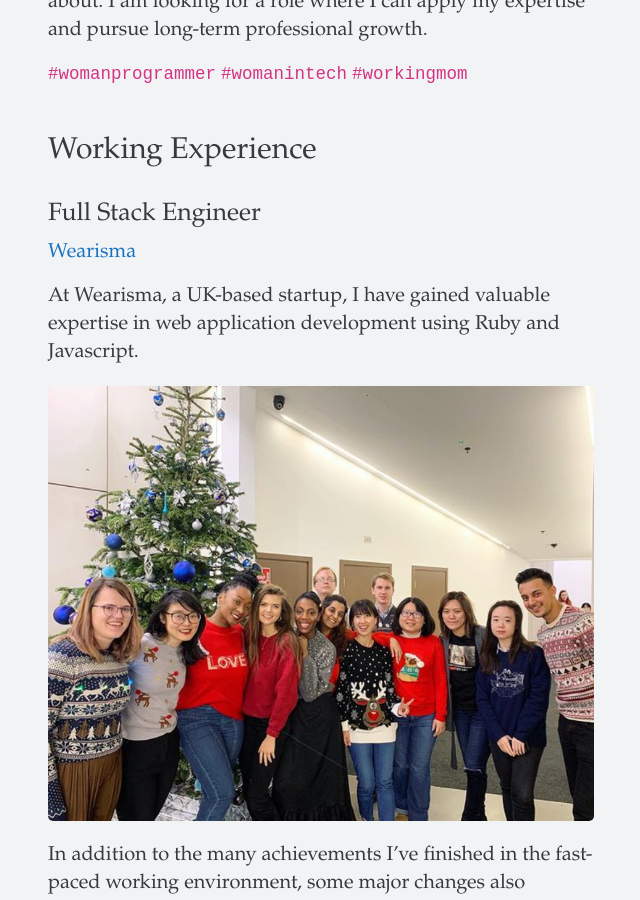
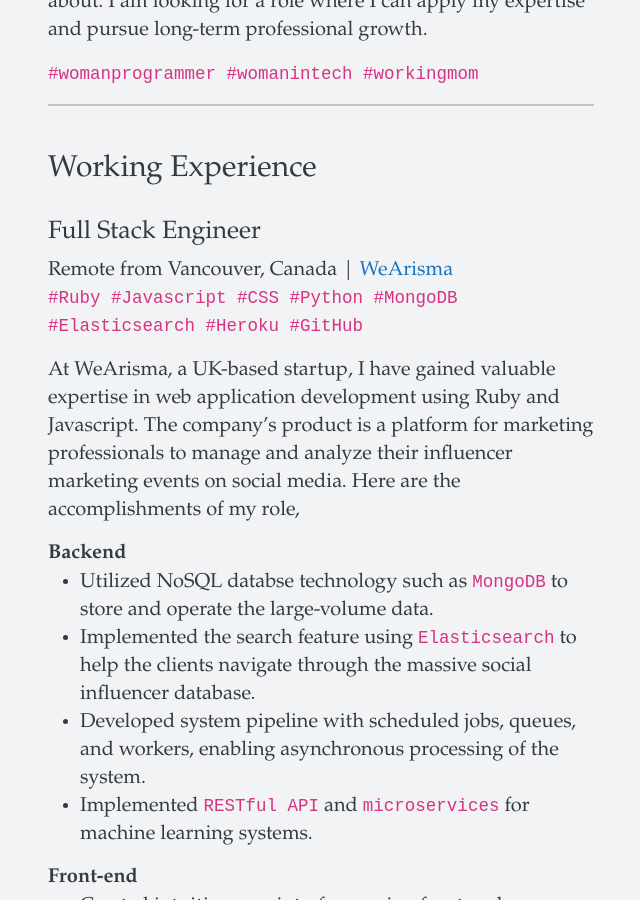
Before and after one commit to ikulan/personal_website_v1, a Jekyll site: the page built from index.md, in a window 1280 px wide and 900 px high, scrolled down 1371 px. Shown: the whole window, without its empty margins (319-959 px from the left). Built offline with Jekyll 4.4.1, drawn with Linux system fonts in a browser that asks for light colours; some of the changed text lies outside the part shown.

Commit message:
Complete contents about experiences

```diff
--- a/_includes/contact.html
+++ b/_includes/contact.html
@@ -1,12 +1,22 @@
 <div class="contact">
   <h2>Contact</h2>
   <ul>
-    <li>University of Jekyll</li>
-    <li>Department of Themes</li>
-    <li>123 Main St, Anytown, USA</li>
-    <li><span class="li-icon">{% include svg/pin-alt.svg %}</span><span>Foobar Hall 1.23</span></li>
-    <li><span class="li-icon">{% include svg/phone.svg %}</span><span>+1 234 567 890</span></li>
-    <li><span class="li-icon">{% include svg/mail.svg %}</span><a href="mailto:username@domain.com">username@domain.com</a></li>
-    <li><span class="li-icon">{% include svg/internet.svg %}</span><a href="https://cvless.netlify.app">https://cvless.netlify.app</a></li>
+    <li>
+      <span class="li-icon">{% include svg/pin-alt.svg %}</span>
+      <span>Vancouver, BC, Canada</span>
+    </li>
+    <li>
+      <span class="li-icon">{% include svg/mail.svg %}</span>
+      <a href="mailto:ikulan12@gmail.com">ikulan12@gmail.com</a>
+    </li>
+    <li>
+      <span class="li-icon">{% include svg/linkedin.svg %}</span>
+      <a href="https://www.linkedin.com/in/ikulan12/">www.linkedin.com/in/ikulan12</a>
+    </li>
+        <li>
+      <span class="li-icon">{% include svg/github.svg %}</span>
+      <a href="https://github.com/ikulan">github.com/ikulan</a>
+    </li>
+
   </ul>
 </div>
--- a/index.md
+++ b/index.md
@@ -5,59 +5,102 @@
 
 # About
 
-Hi, I am Patty. I’m actively seeking job opportunities.
+Hi👋, I am Patty. I’m actively seeking job opportunities.
 
 I have 6 years of experience working in software development. My experience expands on full stack web development using Ruby, Javascript and backend system development using Java. I am enthusiastic about diving into new technologies and building software systems. I like to solve problems through organized and elegant code.
 
 I had a career gap to focus on taking care of my baby and family. Now I am ready and excited to resume my career in the software development field that I am deeply passionate about. I am looking for a role where I can apply my expertise and pursue long-term professional growth.
 
-`#womanprogrammer`
-`#womanintech`
-`#workingmom`
+`#womanprogrammer #womanintech #workingmom`
 
+***
 
 # Working Experience
 
 ## Full Stack Engineer
-[Wearisma](https://www.wearisma.com/)
+Remote from Vancouver, Canada | [WeArisma](https://www.wearisma.com/) \
+`#Ruby #Javascript #CSS #Python #MongoDB #Elasticsearch #Heroku #GitHub`
 
-At Wearisma, a UK-based startup, I have gained valuable expertise in web application development using Ruby and Javascript.
+At WeArisma, a UK-based startup, I have gained valuable expertise in web application development using Ruby and Javascript. The company's product is a platform for marketing professionals to manage and analyze their influencer marketing events on social media. Here are the accomplishments of my role,
 
-![Year end gathering at London, UK](assets/photo_wearisma.png "Wearisma")
 
-In addition to the many achievements I've finished in the fast-paced working environment, some major changes also happened to my life. First, I moved from Taiwan to Vancouver, Canada due to personal reasons. Thanks the company for giving me the opportunity to keep working for them remotely in a totally different timezone. Second, I got pregnant and was excited to welcome the new family member in the new country. After I gave birth to my baby, I decided to pursue my career locally in Canada once my maternity leave ends. Therefore, I left the position at Wearisma.
+<dt>Backend</dt>
+- Utilized NoSQL databse technology such as `MongoDB` to store and operate the large-volume data.
+- Implemented the search feature using `Elasticsearch` to help the clients navigate through the massive social influencer database.
+- Developed system pipeline with scheduled jobs, queues, and workers, enabling asynchronous processing of the system.
+- Implemented `RESTful API` and `microservices` for machine learning systems.
+
+<dt>Front-end</dt>
+- Created intuitive user interfaces using front-end technologies such as `HTML`, `Javascript`, `CSS` and `Sass`.
+- Produced interactive data visualization using `D3.js`, enabling advanced analyzing and reporting features within the application.
+- Cultivated auto-generated PDF reports with rich charts and vibrant contents using <a href="https://github.com/prawnpdf/prawn">prawn library</a> in Ruby.
+
+<dt>Data Science / Machine Learning</dt>
+- Social media influencer mining and classification
+- Theme detection and keyword extraction
+- Audience composition detection and classification
+
+Working at the start-up, I had the opportunity to immerse myself in various aspects of technology. I enjoyed the efficiency and challenging nature of working in a fast-paced working environment. I also enjoyed working closely with client-facing colleagues to deliver features that highly aligned with clients' needs.
+
+![Year end gathering at London, UK](assets/photo_wearisma.jpeg "Wearisma")
+<em><center>Year end gathering at London, UK</center></em>
+
+During my tenure at WeArisma, some major changes happened to my life. First, I moved✈️ from Taiwan to Vancouver, Canada🇨🇦 due to personal reasons. Thanks the company for giving me the opportunity to keep working for them remotely in a totally different timezone🌎. Second, I got pregnant🤰🏻 and was excited to welcome new family member in the new country! After I gave birth to my baby, I decided to pursue my career locally in Canada once my maternity leave ends. Therefore, I left the position of this lovely company.
 
 * * *
 
 ## Software Engineer
-[Netbase Solutions](https://netbasequid.com/) (Now NetBase Quid)
+Taipei, Taiwan | Netbase Solutions (Now [NetBase Quid](https://netbasequid.com/)) \
+`#Java #Maven #NLP #XML #Git #Jenkins #Jira`
 
-NetBase is a company that provides social listening solutions, headquartered in the Bay Area, California. My role here was to develop the backend system, focused on the Natural Language Processing component, using Java. My daily responsibilities include:
-- applying software engineering knowledge to ensure the NLP system is efficient and robust to process large scale social media text data
-- evaluating and integrating 3rd party APIs or new technologies into the system
-- collaborating with in-house linguists to develop the rule-based component.
+NetBase is a company that provides social listening solutions, headquartered in the Bay Area, California. My role here was to develop the backend system, focused on the Natural Language Processing (NLP) component, using Java. My daily responsibilities include:
+- Applying software engineering knowledge to ensure the NLP system is efficient and robust to process large scale social media text data within distributed system.
+- Evaluating and integrating 3rd party APIs or new technologies into the system, expanding language support for NLP processing from 7 to 15 languages.
+- Collaborating with in-house linguists to develop the rule-based NLP system. Programmed and optimized logics for parsing and utilizing the rules. Developed the internal tools to visualize NLP parsing results.
 
-I've gained valuable experiences working with team across country. It was also the first time I set my foot on the land of Americas. I had chances to visit Silicon Valley and gather with coworkers annually.
+I've gained valuable experiences working with teams across the globe. The company also gave us the opportunity to visit the headquarter at Silicon Valley and gather with off-shore coworkers annually. It was the first time I set foot on the land of the Americas!
 
-![Visit Google campus at Mountain View, California](assets/photo_nb_us.jpeg "Mountain View")
-![Heidelberg, Germany](assets/photo_nb_germany.jpeg "Heidelberg")
+![Visit Google campus at Mountain View, California](assets/photo_nb_us.jpeg "Business trip to Mountain View")
+<em><center>Business trip to Mountain View, CA, US</center></em>
+
+![Work with linguists at Heidelberg, Germany](assets/photo_nb_germany.jpeg "Business trip to Heidelberg")
+<em><center>Worked with linguists at Heidelberg, Germany</center></em>
 
 * * *
 
 ## Software Engineer
-[Garmin](https://www.garmin.com/)
+Taipei, Taiwan | [Garmin](https://www.garmin.com/) \
+`#C #EmbeddedSystem #Git`
 
 The first job after I graduated was to develop system software of consumer electronic products at Garmin. It was an incredible experience to participate and see how the electronic products are manufactured. But soon after, an alumni from my lab offered me an opportunity to work at NetBase Solutions, where I can apply the NLP expertise I acquired during graduate school. I made the decision to seize this new opportunity.
 
+***
 
 # Education
 
-## Master of Science in Computer Science
+## 🎓 Master of Science in Computer Science
 National Tsing Hua University, Taiwan \
 [NLP Lab](https://www.nlplab.cc/)
 
-## Exchange Student
+<dt>Research Direction</dt>
+Specialized in NLP. Built a knowledge extraction system to mine terminologies and their definitions from large corpus, disambiguating and clustering the meanings by semantic features. \
+`#Python #flask #MySQL #SQL #Redis`
+
+<dt>Teaching Assistant</dt>
+- Search Engine
+- Natural Language Processing Lab.
+- Machine Translation
+
+## 🎓 Exchange Student
 Kyoto University, Japan
 
-## Bachlor of Science in Computer Science
+## 🎓 Bachlor of Science in Computer Science
 National Tsing Hua University, Taiwan
+
+<dt>Senior Year Project</dt>
+A streaming system with auto-scale ability. Written in Java and built on AWS EC2.
+
+***
+
+Thank you for visiting my webpage. Feel free to contact me via following methods.
+{% include contact.html %}
```
Also changed, not shown: README.md, assets/photo_wearisma.jpeg (added), assets/photo_wearisma.png (deleted).
